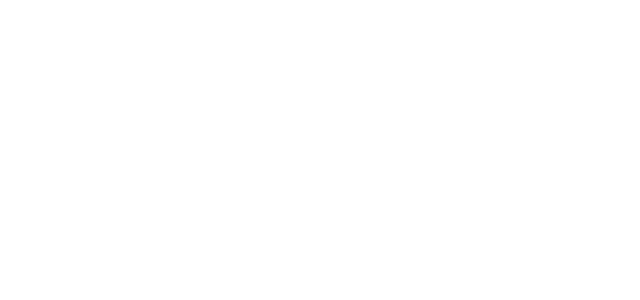
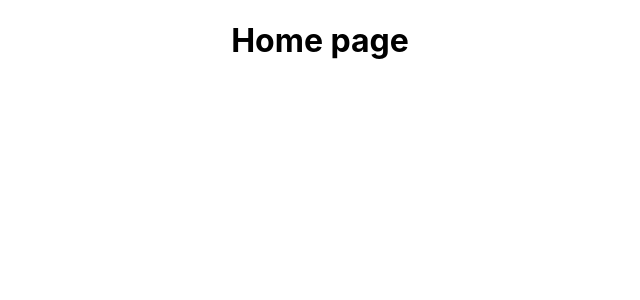
Before and after one commit to xaviguasch/react-router-patterns-prac, a React (Create React App) app: page / in a window 1280 px wide. Shown: the top 300 px of the page, without its empty margins (320-960 px from the left). Built offline with nearby package versions, Linux system fonts and the light colour scheme.

Commit message:
added a 404 not found route

```diff
--- a/src/App.js
+++ b/src/App.js
@@ -1,19 +1,23 @@
 import React from 'react'
 import Food from './Food'
 import Meal from './Meal'
-import { Route } from 'react-router-dom'
+import { Route, Switch } from 'react-router-dom'
 import './App.css'
 
 function App() {
   return (
     <div className='App'>
       {/* <Route exact path='/food/:name' component={Food} /> */}
+      <Switch>
         <Route
           exact
           path='/food/:name'
           render={routeProps => <Food authenticated={true} {...routeProps} />}
         />
         <Route exact path='/food/:foodName/drink/:drinkName' component={Meal} />
+        <Route exact path='/' render={() => <h1>Home page</h1>} />
+        <Route render={() => <h1>ERROR NOT FOUND</h1>} />
+      </Switch>
     </div>
   )
 }
```
Lines whose indentation alone changed are shown as unchanged.
